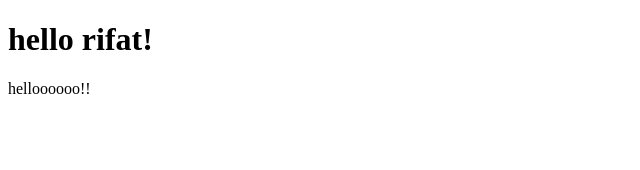
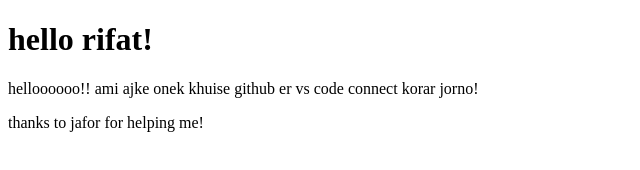
Before and after one commit to NotToday0007/last-website, a plain HTML site: page index.html in a window 1280 px wide. Shown: the whole page, without its empty margins (0-640 px from the left). Drawn offline with Linux system fonts and the light colour scheme.

Commit message:
add vs code and github

```diff
--- a/index.html
+++ b/index.html
@@ -8,9 +8,11 @@
 </head>
 <body>
   <h1>hello rifat!</h1>
-  <body>
+
       helloooooo!!
+      ami ajke onek khuise github er vs code connect korar jorno!
+      <p>thanks to jafor for helping me!</p>
 
-  </body>
+
 </body>
 </html>
```
